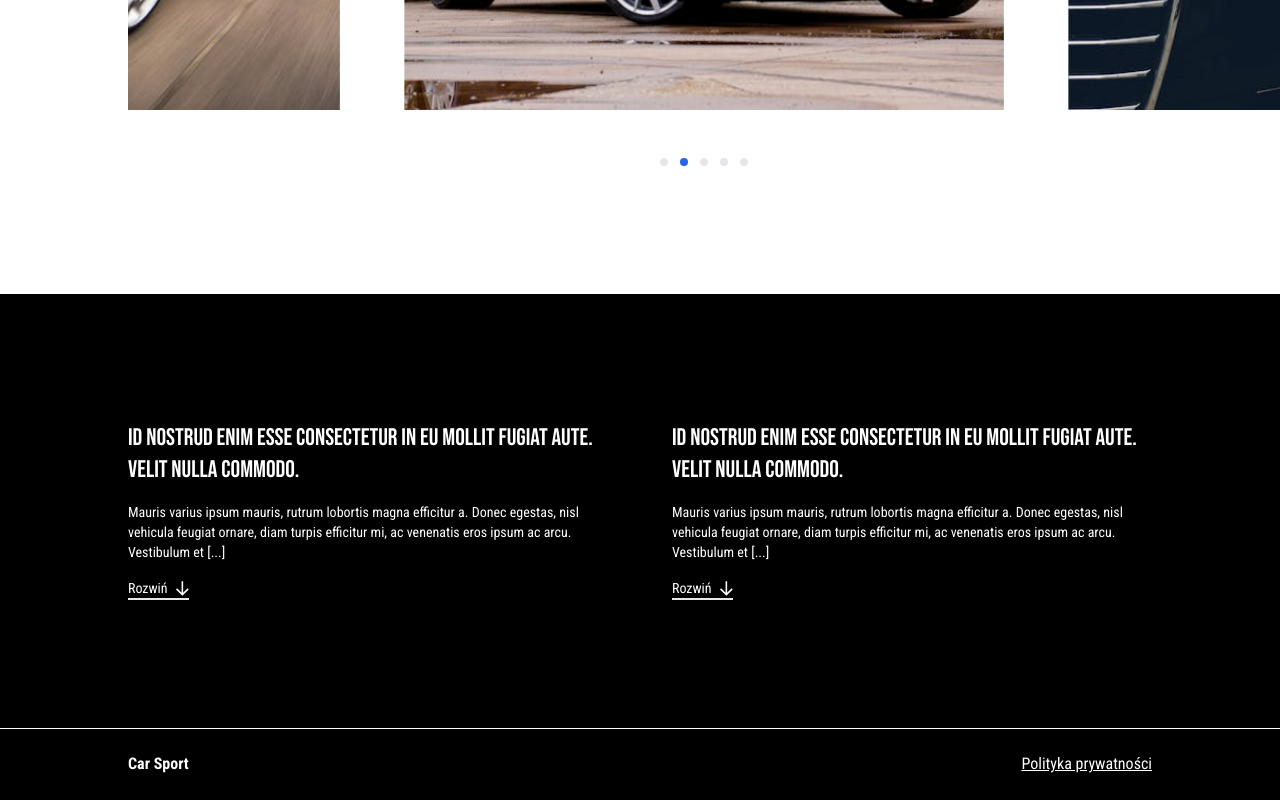
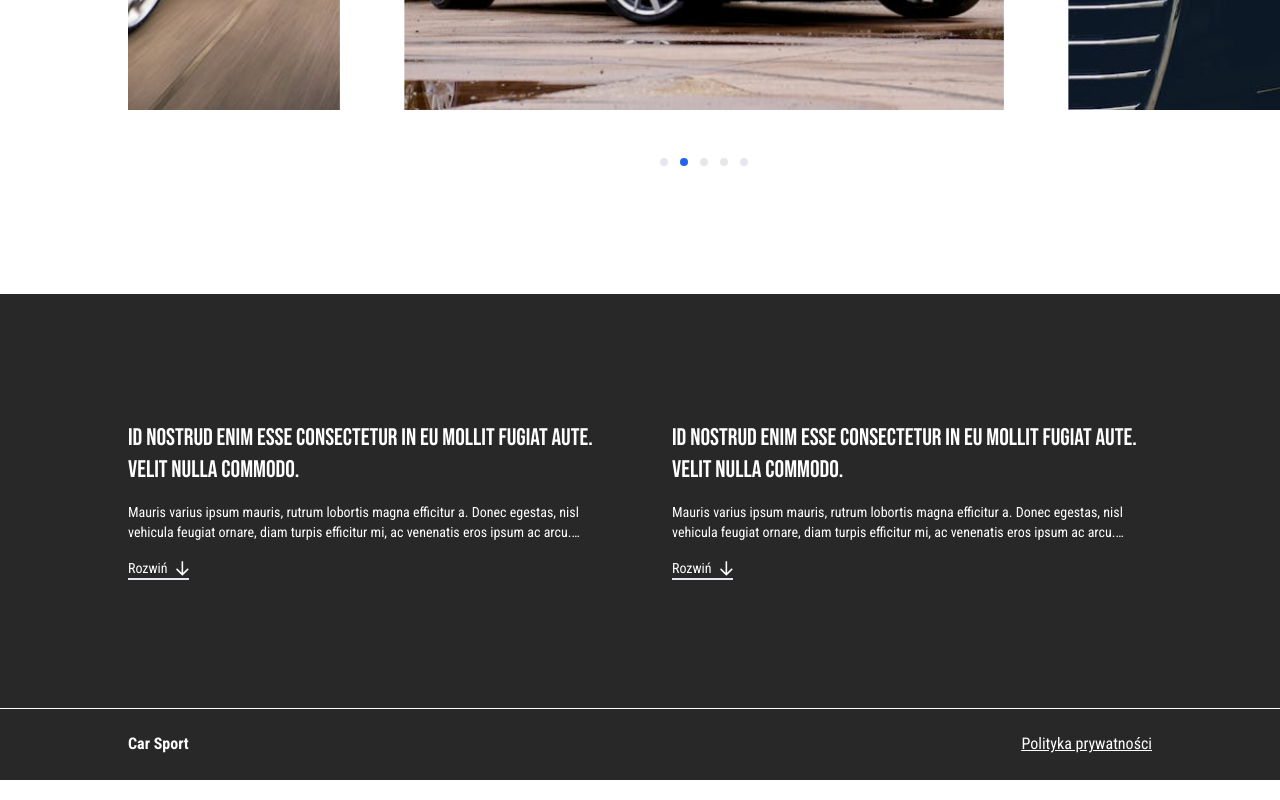
Before and after one commit to Sztakler/carspot, a website built with Vite: page index.html in a window 1280 px wide. Shown: the part 1312-2112 px from the top of the page. Built offline with nearby package versions, Linux system fonts and the light colour scheme.

Commit message:
Added expandable texts

```diff
--- a/index.html
+++ b/index.html
@@ -120,38 +120,70 @@
                 id="faq"
                 class="bg-black text-white flex flex-row gap-16 p-32"
             >
-                <div class="flex flex-col justify-start gap-4">
+                <div
+                    class="flex flex-col justify-start gap-4"
+                    data-container="expand"
+                >
                     <h2 class="font-bebasNeue text-2xl">
                         Id nostrud enim esse consectetur in eu mollit fugiat
                         aute. Velit nulla commodo.
                     </h2>
-                    <p class="font-robotoCondensed text-sm">
+                    <p
+                        data-text="expand"
+                        class="font-robotoCondensed text-sm transition-all duration-300 ease-in-out text-ellipsis overflow-hidden overflow- line-clamp-2 max-h-10"
+                    >
                         Mauris varius ipsum mauris, rutrum lobortis magna
                         efficitur a. Donec egestas, nisl vehicula feugiat
                         ornare, diam turpis efficitur mi, ac venenatis eros
-                        ipsum ac arcu. Vestibulum et [...]
+                        ipsum ac arcu. Vestibulum et molestie velit. Fusce non
+                        pellentesque velit. Curabitur euismod vulputate tortor
+                        ac interdum. Integer rutrum risus eget semper ornare.
+                        Sed volutpat elit nisi, ut dapibus libero ornare eget.
+                        Quisque pulvinar malesuada neque. Aliquam finibus dolor
+                        sed pellentesque venenatis.
                     </p>
                     <button
+                        data-button="expand"
                         class="font-robotoCondensed text-sm inline-flex gap-2 items-center border-b-2 max-w-max"
                     >
-                        Rozwiń <img src="assets/icons/arrow-down.svg" />
+                        <p>Rozwiń</p>
+                        <img
+                            src="assets/icons/arrow-down.svg"
+                            class="transition-all duration-300 ease-in-out"
+                        />
                     </button>
                 </div>
-                <div class="flex flex-col justify-start gap-4">
+                <div
+                    class="flex flex-col justify-start gap-4"
+                    data-container="expand"
+                >
                     <h2 class="font-bebasNeue text-2xl">
                         Id nostrud enim esse consectetur in eu mollit fugiat
                         aute. Velit nulla commodo.
                     </h2>
-                    <p class="font-robotoCondensed text-sm">
+                    <p
+                        data-text="expand"
+                        class="font-robotoCondensed text-sm transition-all duration-300 ease-in-out text-ellipsis overflow-hidden line-clamp-2 max-h-10"
+                    >
                         Mauris varius ipsum mauris, rutrum lobortis magna
                         efficitur a. Donec egestas, nisl vehicula feugiat
                         ornare, diam turpis efficitur mi, ac venenatis eros
-                        ipsum ac arcu. Vestibulum et [...]
+                        ipsum ac arcu. Vestibulum et molestie velit. Fusce non
+                        pellentesque velit. Curabitur euismod vulputate tortor
+                        ac interdum. Integer rutrum risus eget semper ornare.
+                        Sed volutpat elit nisi, ut dapibus libero ornare eget.
+                        Quisque pulvinar malesuada neque. Aliquam finibus dolor
+                        sed pellentesque venenatis.
                     </p>
                     <button
+                        data-button="expand"
                         class="font-robotoCondensed text-sm inline-flex gap-2 items-center border-b-2 max-w-max"
                     >
-                        Rozwiń <img src="assets/icons/arrow-down.svg" />
+                        <p>Rozwiń</p>
+                        <img
+                            src="assets/icons/arrow-down.svg"
+                            class="transition-all duration-300 ease-in-out"
+                        />
                     </button>
                 </div>
             </section>
@@ -161,12 +193,12 @@
         >
             <div class="absolute inset-x-0 top-0 h-[1px] bg-white"></div>
 
-            <div class="font-robotoCondensed font-bold text-base">
+            <button class="font-robotoCondensed font-bold text-base">
                 <a href="#hero">Car Sport</a>
-            </div>
-            <div class="font-robotoCondensed text-base underline">
-                Polityka prywatności
-            </div>
+            </button>
+            <button class="font-robotoCondensed text-base underline">
+                <a href="#hero">Polityka prywatności</a>
+            </button>
         </footer>
         <script type="module" src="scripts/main.js"></script>
     </body>
--- a/scripts/carousel.js
+++ b/scripts/carousel.js
@@ -57,7 +57,6 @@ export function initCarousel() {
     function moveCarousel() {
         currentIndex = (currentIndex + 1) % images.length;
         scrollToImage(currentIndex);
-        console.log("move", currentIndex);
     }
 
     const intervalTime = 3000;
--- /dev/null
+++ b/scripts/expand.js
@@ -0,0 +1,20 @@
+export function initExpand() {
+    const expandableContainers = document.querySelectorAll(
+        '[data-container="expand"]',
+    );
+
+    expandableContainers.forEach((container) => {
+        const button = container.querySelector("button");
+        const text = container.querySelector("p");
+        button.addEventListener("click", (event) => {
+            const buttonText = button.querySelector("p");
+            const buttonIcon = button.querySelector("img");
+
+            text.classList.toggle("expanded");
+            buttonText.textContent = text.classList.contains("expanded")
+                ? "Zwiń"
+                : "Rozwiń";
+            buttonIcon.classList.toggle("rotate-180");
+        });
+    });
+}
--- a/scripts/main.js
+++ b/scripts/main.js
@@ -1,7 +1,9 @@
 import { initNavbar } from "./navbar";
 import { initCarousel } from "./carousel";
+import { initExpand } from "./expand";
 
 document.addEventListener("DOMContentLoaded", () => {
     initNavbar();
     initCarousel();
+    initExpand();
 });
--- a/style.css
+++ b/style.css
@@ -34,6 +34,10 @@ h1 {
     @apply bg-[rgba(255,255,255,0.5)] backdrop-blur-md;
 }
 
+.expanded {
+    @apply line-clamp-none max-h-96;
+}
+
 @layer utilities {
     .hide-scrollbar {
         scrollbar-width: none; /* Firefox */
--- a/tailwind.config.js
+++ b/tailwind.config.js
@@ -11,6 +11,9 @@ export default {
             backgroundImage: {
                 hero: "url('/assets/images/hero_background.png')",
             },
+            colors: {
+                black: "#282828",
+            },
         },
     },
     plugins: [],
```
Also changed, not shown: output.css.
